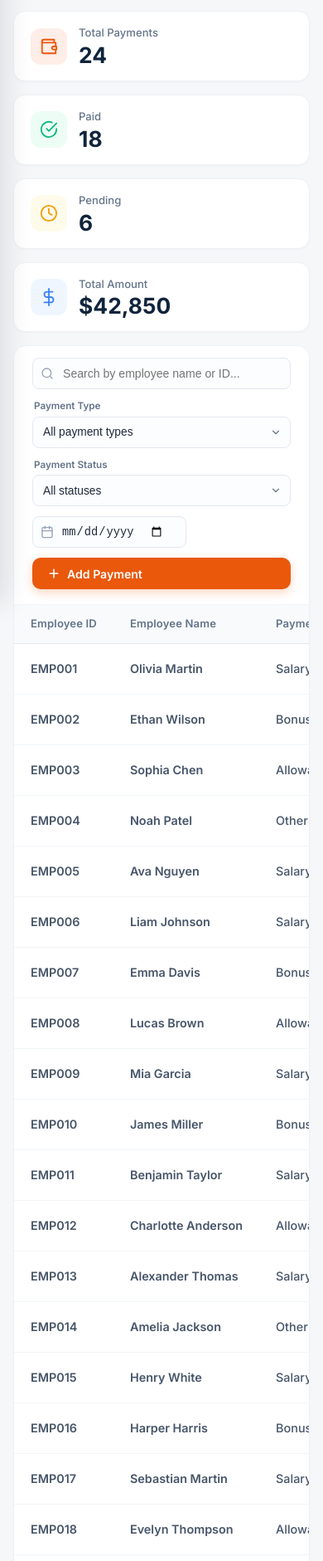
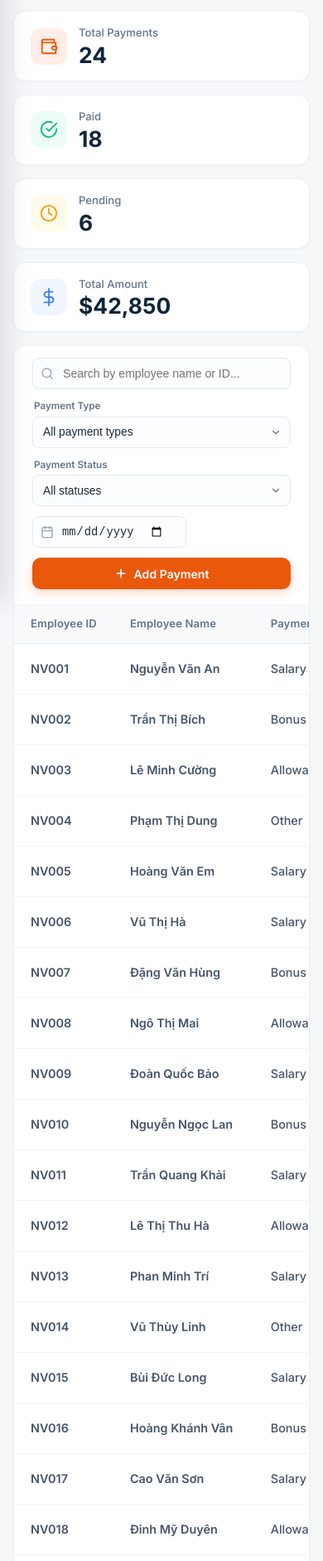
Before and after one commit to dev-fullstalk/bai-tap-lon, a website built with Vite: page hr-management/payments.html in a window 390 px wide. Shown: the part 119-2000 px from the top of the page at 83% size. Built offline with nearby package versions, Linux system fonts and the light colour scheme.

Commit message:
19.10 | fix giao dien

```diff
--- a/hr-management/src/js/pages/payments.js
+++ b/hr-management/src/js/pages/payments.js
@@ -169,8 +169,8 @@ function renderTable() {
     `;
   } else {
     tbody.innerHTML = pagedItems.map(pay => {
-      const empId = pay.ID_Employees || pay.employee_id || 'EMP001';
-      const empName = pay.employee_name || 'Employee';
+      const empId = pay.ID_Employees || pay.employee_id || (allEmployees[0] ? allEmployees[0].ID : 'NV001');
+      const empName = pay.employee_name || (allEmployees[0] ? allEmployees[0].FULL_NAME : 'Nhân viên');
       const type = capitalize(pay.payment_type || 'salary');
       const method = pay.payment_method || 'Bank Transfer';
       const date = formatDisplayDate(pay.payment_date || pay.due_date);
@@ -181,7 +181,7 @@ function renderTable() {
       const desc = pay.description || '-';
 
       return `
-        <tr data-id="${pay.id}">
+        <tr class="payroll-table-row" data-id="${pay.id}" style="cursor: pointer;" title="Click to view/edit payment">
           <td class="cell-emp-id">${empId}</td>
           <td class="cell-emp-name">${empName}</td>
           <td class="cell-type">${type}</td>
@@ -209,6 +209,7 @@ function renderTable() {
 
   renderPaginationControls(totalPages);
   attachActionDotsListeners();
+  attachRowActionListeners();
 }
 
 /**
@@ -273,6 +274,24 @@ function attachActionDotsListeners() {
       e.stopPropagation();
       const id = btn.getAttribute('data-id');
       openActionDropdown(btn, id);
+    });
+  });
+}
+
+/**
+ * Handle clicking on any row in the table to open Add/Edit Payment modal
+ */
+function attachRowActionListeners() {
+  document.querySelectorAll('.payroll-table-row').forEach(row => {
+    row.addEventListener('click', (e) => {
+      // Do not trigger modal if user clicked the action button or action menu
+      if (e.target.closest('.btn-action-dots') || e.target.closest('#action-dropdown')) {
+        return;
+      }
+      const id = row.getAttribute('data-id');
+      if (id) {
+        openEditPaymentModal(id);
+      }
     });
   });
 }
@@ -470,8 +489,8 @@ function openPayslipModal(id) {
   const modal = document.querySelector('#payslip-modal');
   const content = document.querySelector('#payslip-modal-content');
 
-  const empId = pay.ID_Employees || pay.employee_id || 'EMP001';
-  const empName = pay.employee_name || 'Employee';
+  const empId = pay.ID_Employees || pay.employee_id || (allEmployees[0] ? allEmployees[0].ID : 'NV001');
+  const empName = pay.employee_name || (allEmployees[0] ? allEmployees[0].FULL_NAME : 'Nhân viên');
   const type = capitalize(pay.payment_type || 'salary');
   const method = pay.payment_method || 'Bank Transfer';
   const date = formatDisplayDate(pay.payment_date || pay.due_date);
--- a/hr-management/src/js/services/paymentService.js
+++ b/hr-management/src/js/services/paymentService.js
@@ -5,12 +5,24 @@ export const paymentService = {
     const payments = getTable('payments');
     const employees = getTable('employees');
 
-    return payments.map(pay => {
+    return payments.map((pay, index) => {
       const empId = pay.ID_Employees || pay.employee_id;
-      const emp = employees.find(e => (e.ID || e.id || e.emp_code) === empId);
+      let emp = employees.find(e => (e.ID || e.id || e.emp_code) === empId);
 
-      const resolvedEmployeeId = emp ? (emp.ID || emp.id) : (pay.ID_Employees || pay.employee_id || 'EMP001');
-      const resolvedEmployeeName = emp ? (emp.FULL_NAME || emp.full_name) : (pay.employee_name || 'Employee');
+      // If emp was not found (e.g. legacy EMP001 key), map directly to employee from localStorage
+      if (!emp && employees.length > 0) {
+        const empIndex = typeof empId === 'string' && empId.startsWith('EMP')
+          ? (parseInt(empId.replace('EMP', ''), 10) - 1)
+          : index;
+        if (empIndex >= 0 && empIndex < employees.length) {
+          emp = employees[empIndex];
+        } else {
+          emp = employees[index % employees.length];
+        }
+      }
+
+      const resolvedEmployeeId = emp ? (emp.ID || emp.id || emp.emp_code) : (employees[0] ? (employees[0].ID || employees[0].id) : (pay.ID_Employees || pay.employee_id || 'NV001'));
+      const resolvedEmployeeName = emp ? (emp.FULL_NAME || emp.full_name) : (pay.employee_name || 'Nhân viên');
       const resolvedPaymentType = pay.payment_type || 'salary';
       const resolvedPaymentMethod = pay.payment_method || 'Bank Transfer';
       const resolvedDate = pay.payment_date || pay.due_date || '2026-09-30';
--- a/hr-management/src/js/utils/storage.js
+++ b/hr-management/src/js/utils/storage.js
@@ -141,30 +141,30 @@ const DEFAULT_DATA = {
     { id: 'req-1', employee_id: 'NV005', type: 'leave', start_date: '2025-02-01', end_date: '2025-02-03', reason: 'Nghỉ việc gia đình', status: 'approved', approver_note: 'Đã duyệt' }
   ],
   payments: [
-    { id: 'PAY-001', ID_Employees: 'EMP001', employee_id: 'EMP001', employee_name: 'Olivia Martin', payment_type: 'salary', payment_method: 'Bank Transfer', payment_date: '2026-09-30', due_date: '2026-09-30', payment_status: 'paid', status: 'paid', amount: 2500, description: 'September salary' },
-    { id: 'PAY-002', ID_Employees: 'EMP002', employee_id: 'EMP002', employee_name: 'Ethan Wilson', payment_type: 'bonus', payment_method: 'Cash', payment_date: '2026-10-20', due_date: '2026-10-20', payment_status: 'pending', status: 'pending', amount: 1200, description: 'Q3 performance bonus' },
-    { id: 'PAY-003', ID_Employees: 'EMP003', employee_id: 'EMP003', employee_name: 'Sophia Chen', payment_type: 'allowance', payment_method: 'Bank Transfer', payment_date: '2026-10-22', due_date: '2026-10-22', payment_status: 'pending', status: 'pending', amount: 450, description: 'Transportation allowance' },
-    { id: 'PAY-004', ID_Employees: 'EMP004', employee_id: 'EMP004', employee_name: 'Noah Patel', payment_type: 'other', payment_method: 'Cash', payment_date: '2026-09-28', due_date: '2026-09-28', payment_status: 'paid', status: 'paid', amount: 350, description: 'Reimbursement for office supplies' },
-    { id: 'PAY-005', ID_Employees: 'EMP005', employee_id: 'EMP005', employee_name: 'Ava Nguyen', payment_type: 'salary', payment_method: 'Bank Transfer', payment_date: '2026-10-25', due_date: '2026-10-25', payment_status: 'paid', status: 'paid', amount: 2800, description: 'September salary' },
-    { id: 'PAY-006', ID_Employees: 'EMP006', employee_id: 'EMP006', employee_name: 'Liam Johnson', payment_type: 'salary', payment_method: 'Bank Transfer', payment_date: '2026-09-30', due_date: '2026-09-30', payment_status: 'paid', status: 'paid', amount: 2600, description: 'September salary' },
-    { id: 'PAY-007', ID_Employees: 'EMP007', employee_id: 'EMP007', employee_name: 'Emma Davis', payment_type: 'bonus', payment_method: 'Bank Transfer', payment_date: '2026-10-15', due_date: '2026-10-15', payment_status: 'paid', status: 'paid', amount: 1800, description: 'Annual performance bonus' },
-    { id: 'PAY-008', ID_Employees: 'EMP008', employee_id: 'EMP008', employee_name: 'Lucas Brown', payment_type: 'allowance', payment_method: 'Bank Transfer', payment_date: '2026-10-01', due_date: '2026-10-01', payment_status: 'paid', status: 'paid', amount: 300, description: 'Meal allowance' },
-    { id: 'PAY-009', ID_Employees: 'EMP009', employee_id: 'EMP009', employee_name: 'Mia Garcia', payment_type: 'salary', payment_method: 'Bank Transfer', payment_date: '2026-09-30', due_date: '2026-09-30', payment_status: 'paid', status: 'paid', amount: 2400, description: 'September salary' },
-    { id: 'PAY-010', ID_Employees: 'EMP010', employee_id: 'EMP010', employee_name: 'James Miller', payment_type: 'bonus', payment_method: 'Cash', payment_date: '2026-10-24', due_date: '2026-10-24', payment_status: 'pending', status: 'pending', amount: 1500, description: 'Project completion bonus' },
-    { id: 'PAY-011', ID_Employees: 'EMP011', employee_id: 'EMP011', employee_name: 'Benjamin Taylor', payment_type: 'salary', payment_method: 'Bank Transfer', payment_date: '2026-09-30', due_date: '2026-09-30', payment_status: 'paid', status: 'paid', amount: 3200, description: 'September salary' },
-    { id: 'PAY-012', ID_Employees: 'EMP012', employee_id: 'EMP012', employee_name: 'Charlotte Anderson', payment_type: 'allowance', payment_method: 'Bank Transfer', payment_date: '2026-10-05', due_date: '2026-10-05', payment_status: 'paid', status: 'paid', amount: 800, description: 'Housing allowance' },
-    { id: 'PAY-013', ID_Employees: 'EMP013', employee_id: 'EMP013', employee_name: 'Alexander Thomas', payment_type: 'salary', payment_method: 'Bank Transfer', payment_date: '2026-09-30', due_date: '2026-09-30', payment_status: 'paid', status: 'paid', amount: 2300, description: 'September salary' },
-    { id: 'PAY-014', ID_Employees: 'EMP014', employee_id: 'EMP014', employee_name: 'Amelia Jackson', payment_type: 'other', payment_method: 'Cash', payment_date: '2026-10-10', due_date: '2026-10-10', payment_status: 'paid', status: 'paid', amount: 650, description: 'Travel expenses refund' },
-    { id: 'PAY-015', ID_Employees: 'EMP015', employee_id: 'EMP015', employee_name: 'Henry White', payment_type: 'salary', payment_method: 'Bank Transfer', payment_date: '2026-09-30', due_date: '2026-09-30', payment_status: 'paid', status: 'paid', amount: 3600, description: 'September salary' },
-    { id: 'PAY-016', ID_Employees: 'EMP016', employee_id: 'EMP016', employee_name: 'Harper Harris', payment_type: 'bonus', payment_method: 'Bank Transfer', payment_date: '2026-10-18', due_date: '2026-10-18', payment_status: 'pending', status: 'pending', amount: 1100, description: 'Sales achievement bonus' },
-    { id: 'PAY-017', ID_Employees: 'EMP017', employee_id: 'EMP017', employee_name: 'Sebastian Martin', payment_type: 'salary', payment_method: 'Bank Transfer', payment_date: '2026-09-30', due_date: '2026-09-30', payment_status: 'paid', status: 'paid', amount: 2900, description: 'September salary' },
-    { id: 'PAY-018', ID_Employees: 'EMP018', employee_id: 'EMP018', employee_name: 'Evelyn Thompson', payment_type: 'allowance', payment_method: 'Bank Transfer', payment_date: '2026-10-02', due_date: '2026-10-02', payment_status: 'paid', status: 'paid', amount: 250, description: 'Internet & mobile allowance' },
-    { id: 'PAY-019', ID_Employees: 'EMP019', employee_id: 'EMP019', employee_name: 'Daniel Garcia', payment_type: 'salary', payment_method: 'Bank Transfer', payment_date: '2026-09-30', due_date: '2026-09-30', payment_status: 'paid', status: 'paid', amount: 2750, description: 'September salary' },
-    { id: 'PAY-020', ID_Employees: 'EMP020', employee_id: 'EMP020', employee_name: 'Emily Martinez', payment_type: 'other', payment_method: 'Cash', payment_date: '2026-10-21', due_date: '2026-10-21', payment_status: 'pending', status: 'pending', amount: 550, description: 'Equipment purchase refund' },
-    { id: 'PAY-021', ID_Employees: 'EMP021', employee_id: 'EMP021', employee_name: 'Michael Robinson', payment_type: 'salary', payment_method: 'Bank Transfer', payment_date: '2026-09-30', due_date: '2026-09-30', payment_status: 'paid', status: 'paid', amount: 3800, description: 'September salary' },
-    { id: 'PAY-022', ID_Employees: 'EMP022', employee_id: 'EMP022', employee_name: 'Elizabeth Clark', payment_type: 'bonus', payment_method: 'Bank Transfer', payment_date: '2026-10-12', due_date: '2026-10-12', payment_status: 'paid', status: 'paid', amount: 950, description: 'Customer feedback bonus' },
-    { id: 'PAY-023', ID_Employees: 'EMP023', employee_id: 'EMP023', employee_name: 'William Rodriguez', payment_type: 'allowance', payment_method: 'Bank Transfer', payment_date: '2026-10-23', due_date: '2026-10-23', payment_status: 'pending', status: 'pending', amount: 400, description: 'Health & wellness stipend' },
-    { id: 'PAY-024', ID_Employees: 'EMP024', employee_id: 'EMP024', employee_name: 'Victoria Lewis', payment_type: 'salary', payment_method: 'Bank Transfer', payment_date: '2026-09-30', due_date: '2026-09-30', payment_status: 'paid', status: 'paid', amount: 3700, description: 'September salary' }
+    { id: 'PAY-001', ID_Employees: 'NV001', employee_id: 'NV001', employee_name: 'Nguyễn Văn An', payment_type: 'salary', payment_method: 'Bank Transfer', payment_date: '2026-09-30', due_date: '2026-09-30', payment_status: 'paid', status: 'paid', amount: 2500, description: 'September salary' },
+    { id: 'PAY-002', ID_Employees: 'NV002', employee_id: 'NV002', employee_name: 'Trần Thị Bích', payment_type: 'bonus', payment_method: 'Cash', payment_date: '2026-10-20', due_date: '2026-10-20', payment_status: 'pending', status: 'pending', amount: 1200, description: 'Q3 performance bonus' },
+    { id: 'PAY-003', ID_Employees: 'NV003', employee_id: 'NV003', employee_name: 'Lê Minh Cường', payment_type: 'allowance', payment_method: 'Bank Transfer', payment_date: '2026-10-22', due_date: '2026-10-22', payment_status: 'pending', status: 'pending', amount: 450, description: 'Transportation allowance' },
+    { id: 'PAY-004', ID_Employees: 'NV004', employee_id: 'NV004', employee_name: 'Phạm Thị Dung', payment_type: 'other', payment_method: 'Cash', payment_date: '2026-09-28', due_date: '2026-09-28', payment_status: 'paid', status: 'paid', amount: 350, description: 'Reimbursement for office supplies' },
+    { id: 'PAY-005', ID_Employees: 'NV005', employee_id: 'NV005', employee_name: 'Hoàng Văn Em', payment_type: 'salary', payment_method: 'Bank Transfer', payment_date: '2026-10-25', due_date: '2026-10-25', payment_status: 'paid', status: 'paid', amount: 2800, description: 'September salary' },
+    { id: 'PAY-006', ID_Employees: 'NV006', employee_id: 'NV006', employee_name: 'Vũ Thị Hà', payment_type: 'salary', payment_method: 'Bank Transfer', payment_date: '2026-09-30', due_date: '2026-09-30', payment_status: 'paid', status: 'paid', amount: 2600, description: 'September salary' },
+    { id: 'PAY-007', ID_Employees: 'NV007', employee_id: 'NV007', employee_name: 'Đặng Văn Hùng', payment_type: 'bonus', payment_method: 'Bank Transfer', payment_date: '2026-10-15', due_date: '2026-10-15', payment_status: 'paid', status: 'paid', amount: 1800, description: 'Annual performance bonus' },
+    { id: 'PAY-008', ID_Employees: 'NV008', employee_id: 'NV008', employee_name: 'Ngô Thị Mai', payment_type: 'allowance', payment_method: 'Bank Transfer', payment_date: '2026-10-01', due_date: '2026-10-01', payment_status: 'paid', status: 'paid', amount: 300, description: 'Meal allowance' },
+    { id: 'PAY-009', ID_Employees: 'NV009', employee_id: 'NV009', employee_name: 'Đoàn Quốc Bảo', payment_type: 'salary', payment_method: 'Bank Transfer', payment_date: '2026-09-30', due_date: '2026-09-30', payment_status: 'paid', status: 'paid', amount: 2400, description: 'September salary' },
+    { id: 'PAY-010', ID_Employees: 'NV010', employee_id: 'NV010', employee_name: 'Nguyễn Ngọc Lan', payment_type: 'bonus', payment_method: 'Cash', payment_date: '2026-10-24', due_date: '2026-10-24', payment_status: 'pending', status: 'pending', amount: 1500, description: 'Project completion bonus' },
+    { id: 'PAY-011', ID_Employees: 'NV011', employee_id: 'NV011', employee_name: 'Trần Quang Khải', payment_type: 'salary', payment_method: 'Bank Transfer', payment_date: '2026-09-30', due_date: '2026-09-30', payment_status: 'paid', status: 'paid', amount: 3200, description: 'September salary' },
+    { id: 'PAY-012', ID_Employees: 'NV012', employee_id: 'NV012', employee_name: 'Lê Thị Thu Hà', payment_type: 'allowance', payment_method: 'Bank Transfer', payment_date: '2026-10-05', due_date: '2026-10-05', payment_status: 'paid', status: 'paid', amount: 800, description: 'Housing allowance' },
+    { id: 'PAY-013', ID_Employees: 'NV013', employee_id: 'NV013', employee_name: 'Phan Minh Trí', payment_type: 'salary', payment_method: 'Bank Transfer', payment_date: '2026-09-30', due_date: '2026-09-30', payment_status: 'paid', status: 'paid', amount: 2300, description: 'September salary' },
+    { id: 'PAY-014', ID_Employees: 'NV014', employee_id: 'NV014', employee_name: 'Vũ Thùy Linh', payment_type: 'other', payment_method: 'Cash', payment_date: '2026-10-10', due_date: '2026-10-10', payment_status: 'paid', status: 'paid', amount: 650, description: 'Travel expenses refund' },
+    { id: 'PAY-015', ID_Employees: 'NV015', employee_id: 'NV015', employee_name: 'Bùi Đức Long', payment_type: 'salary', payment_method: 'Bank Transfer', payment_date: '2026-09-30', due_date: '2026-09-30', payment_status: 'paid', status: 'paid', amount: 3600, description: 'September salary' },
+    { id: 'PAY-016', ID_Employees: 'NV016', employee_id: 'NV016', employee_name: 'Hoàng Khánh Vân', payment_type: 'bonus', payment_method: 'Bank Transfer', payment_date: '2026-10-18', due_date: '2026-10-18', payment_status: 'pending', status: 'pending', amount: 1100, description: 'Sales achievement bonus' },
+    { id: 'PAY-017', ID_Employees: 'NV017', employee_id: 'NV017', employee_name: 'Cao Văn Sơn', payment_type: 'salary', payment_method: 'Bank Transfer', payment_date: '2026-09-30', due_date: '2026-09-30', payment_status: 'paid', status: 'paid', amount: 2900, description: 'September salary' },
+    { id: 'PAY-018', ID_Employees: 'NV018', employee_id: 'NV018', employee_name: 'Đinh Mỹ Duyên', payment_type: 'allowance', payment_method: 'Bank Transfer', payment_date: '2026-10-02', due_date: '2026-10-02', payment_status: 'paid', status: 'paid', amount: 250, description: 'Internet & mobile allowance' },
+    { id: 'PAY-019', ID_Employees: 'NV019', employee_id: 'NV019', employee_name: 'Lương Thanh Tùng', payment_type: 'salary', payment_method: 'Bank Transfer', payment_date: '2026-09-30', due_date: '2026-09-30', payment_status: 'paid', status: 'paid', amount: 2750, description: 'September salary' },
+    { id: 'PAY-020', ID_Employees: 'NV020', employee_id: 'NV020', employee_name: 'Mai Quốc Huy', payment_type: 'other', payment_method: 'Cash', payment_date: '2026-10-21', due_date: '2026-10-21', payment_status: 'pending', status: 'pending', amount: 550, description: 'Equipment purchase refund' },
+    { id: 'PAY-021', ID_Employees: 'NV021', employee_id: 'NV021', employee_name: 'Nghiêm Thùy Trang', payment_type: 'salary', payment_method: 'Bank Transfer', payment_date: '2026-09-30', due_date: '2026-09-30', payment_status: 'paid', status: 'paid', amount: 3800, description: 'September salary' },
+    { id: 'PAY-022', ID_Employees: 'NV022', employee_id: 'NV022', employee_name: 'Phạm Gia Huy', payment_type: 'bonus', payment_method: 'Bank Transfer', payment_date: '2026-10-12', due_date: '2026-10-12', payment_status: 'paid', status: 'paid', amount: 950, description: 'Customer feedback bonus' },
+    { id: 'PAY-023', ID_Employees: 'NV023', employee_id: 'NV023', employee_name: 'Quách Anh Tuấn', payment_type: 'allowance', payment_method: 'Bank Transfer', payment_date: '2026-10-23', due_date: '2026-10-23', payment_status: 'pending', status: 'pending', amount: 400, description: 'Health & wellness stipend' },
+    { id: 'PAY-024', ID_Employees: 'NV024', employee_id: 'NV024', employee_name: 'Tạ Ngọc Ánh', payment_type: 'salary', payment_method: 'Bank Transfer', payment_date: '2026-09-30', due_date: '2026-09-30', payment_status: 'paid', status: 'paid', amount: 3700, description: 'September salary' }
   ]
 };
 
@@ -190,8 +190,8 @@ function initializeStorage() {
     } else if (table === 'payments') {
       try {
         const parsed = JSON.parse(raw);
-        // If parsed payments is empty or missing payment_type, refresh with default UI dataset
-        if (!Array.isArray(parsed) || parsed.length < 5 || !parsed[0].payment_type) {
+        // If parsed payments is empty, missing payment_type, or still using old EMP prefix instead of localStorage employee IDs
+        if (!Array.isArray(parsed) || parsed.length < 5 || !parsed[0].payment_type || (parsed[0].ID_Employees && parsed[0].ID_Employees.startsWith('EMP'))) {
           localStorage.setItem(key, JSON.stringify(DEFAULT_DATA[table]));
         }
       } catch {
--- a/hr-management/src/styles/pages/payments.css
+++ b/hr-management/src/styles/pages/payments.css
@@ -390,15 +390,17 @@ body {
   pointer-events: none;
 }
 
-/* Add Payment Button */
-.btn-add-payment {
+/* Add Payment Button & Save Payment Button */
+.btn-add-payment,
+#btn-save-payment {
   display: inline-flex;
   align-items: center;
+  justify-content: center;
   gap: 8px;
   background: #ea580c;
-  color: #ffffff;
+  color: #ffffff !important;
   height: 38px;
-  padding: 0 18px;
+  padding: 0 20px;
   border-radius: 10px;
   font-weight: 600;
   font-size: 0.88rem;
@@ -409,7 +411,8 @@ body {
   white-space: nowrap;
 }
 
-.btn-add-payment:hover {
+.btn-add-payment:hover,
+#btn-save-payment:hover {
   background: #c2410c;
   transform: translateY(-1px);
   box-shadow: 0 6px 16px rgba(234, 88, 12, 0.35);
```
Also changed, not shown: hr-management/payments.html (+0 -2 lines).
